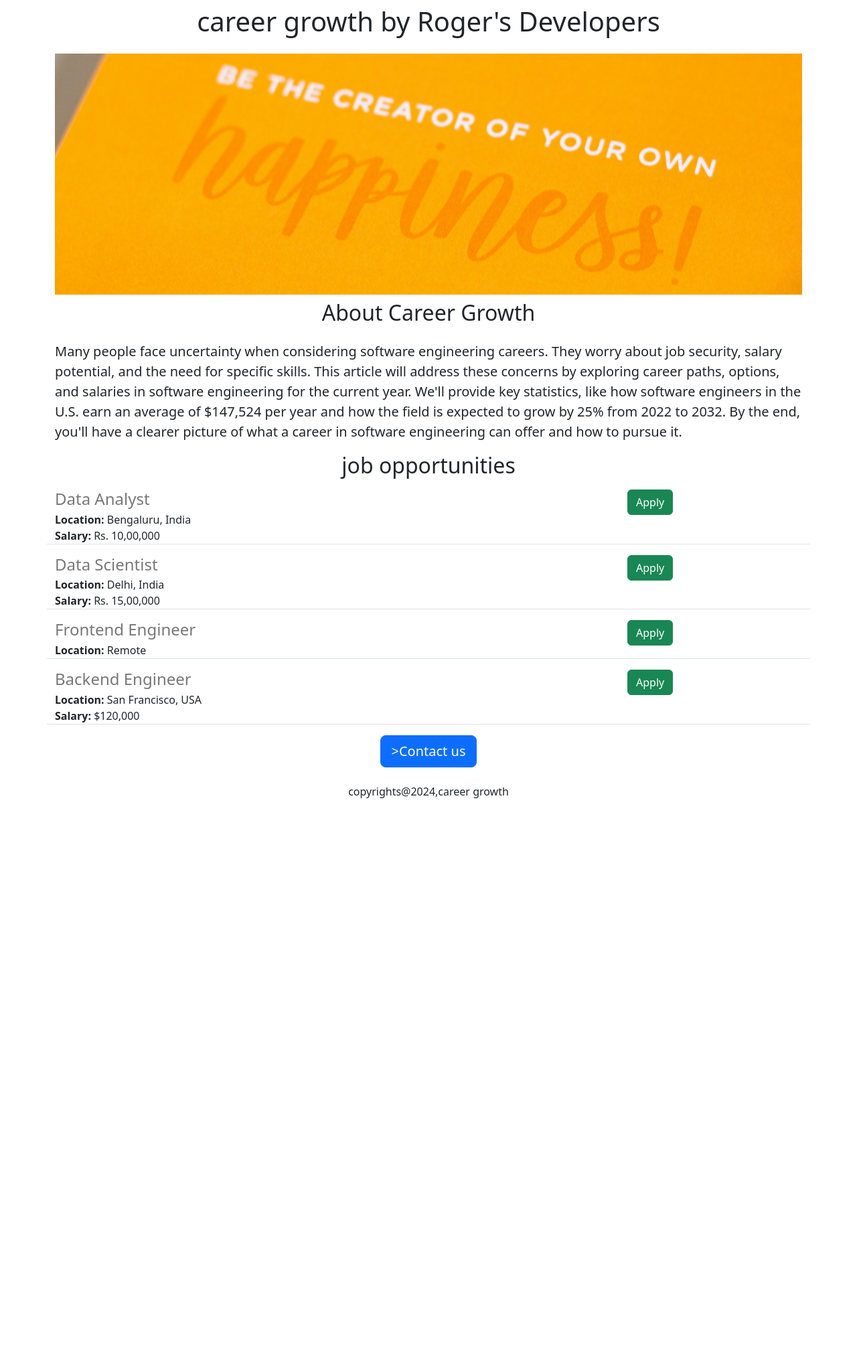
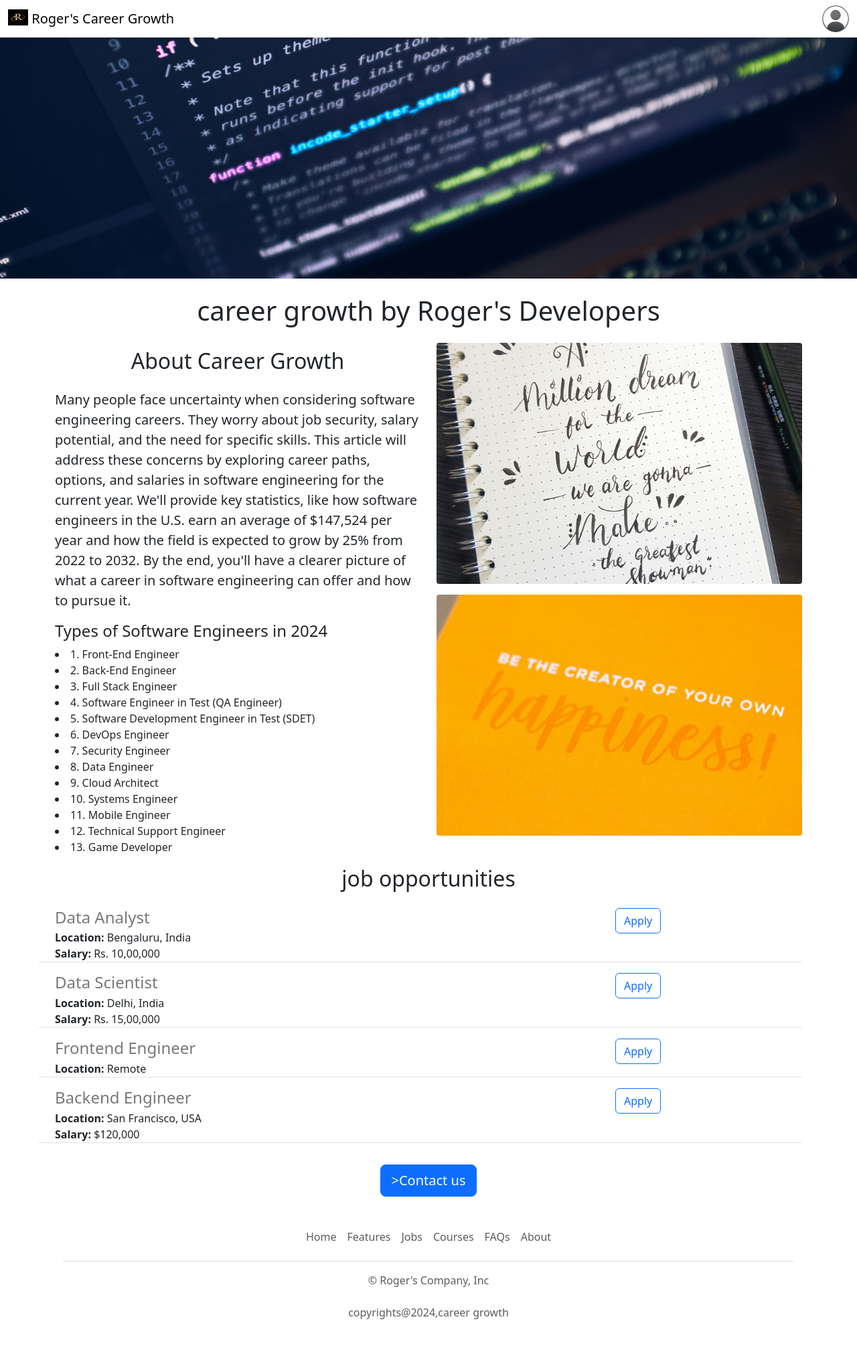
Before and after one commit to thejaravi02/first_web, a Flask app: page / in a window 1280 px wide. Shown: the whole page at 67% size. Before the commit the page ends 1192 px from the top, so only its background shows below. Run offline with Flask 3, Linux system fonts and the light colour scheme.

Commit message:
functional and aesthetic improvements

```diff
--- /dev/null
+++ b/templates/footer.html
@@ -0,0 +1,14 @@
+<div class="container">
+  <footer class="py-3 my-4">
+    <ul class="nav justify-content-center border-bottom pb-3 mb-3">
+      <li class="nav-item"><a href="https://ffe4a873-09d4-4652-896d-3933b4d612e9-00-gkcggid0q9ws.pike.replit.dev/" class="nav-link px-2 text-body-secondary">Home</a></li>
+      <li class="nav-item"><a href="#" class="nav-link px-2 text-body-secondary">Features</a></li>
+      <li class="nav-item"><a href="https://ffe4a873-09d4-4652-896d-3933b4d612e9-00-gkcggid0q9ws.pike.replit.dev/api/jobs" class="nav-link px-2 text-body-secondary">Jobs</a></li>
+      <li class="nav-item"><a href="#" class="nav-link px-2 text-body-secondary"> Courses </a></li>
+      <li class="nav-item"><a href="#" class="nav-link px-2 text-body-secondary">FAQs</a></li>
+      <li class="nav-item"><a href="#" class="nav-link px-2 text-body-secondary">About</a></li>
+    </ul>
+    <p class="text-center text-body-secondary">&copy; Roger's Company, Inc</p>
+    <p class="mt-4 text-center text-body-secondary">copyrights@2024,career growth</p>
+  </footer>
+</div>
--- a/templates/home.html
+++ b/templates/home.html
@@ -10,17 +10,45 @@
         height: 360px;
         width: 100%;
         object-fit: cover;
+        margin-bottom: 16px;
       }
     </style>
   </head>
   <body>
+    {% include 'nav.html' %}
+    <img class="img-fluid" id="banner" src='static/luca-bravo-XJXWbfSo2f0-unsplash.jpg' height="320">
     <div class="container">
     <h1 class="text-center mt-2 mb-4">
       career growth by {{company_name}}
     </h1>
-    <img class="img-fluid" id="banner" src='static/felicia-buitenwerf-6CuOUVt87e0-unsplash.jpg' height="320">
+    <div class="row" style="margin-bottom:16px;">
+      <div class="col-md-6">
+
     <h2 class="text-center mt-2 mb-4">About Career Growth</h2>
     <p class="lead">Many people face uncertainty when considering software engineering careers. They worry about job security, salary potential, and the need for specific skills. This article will address these concerns by exploring career paths, options, and salaries in software engineering for the current year. We'll provide key statistics, like how software engineers in the U.S. earn an average of $147,524 per year and how the field is expected to grow by 25% from 2022 to 2032. By the end, you'll have a clearer picture of what a career in software engineering can offer and how to pursue it.</p>
+
+        <h4>Types of Software Engineers in 2024</h4>
+        <li>1. Front-End Engineer</li>
+        <li>2. Back-End Engineer</li>
+         <li>3. Full Stack Engineer</li>
+        <li>4. Software Engineer in Test (QA Engineer)</li>
+        <li>5. Software Development Engineer in Test (SDET)</li>
+        <li>6. DevOps Engineer</li>
+        <li>7. Security Engineer</li>
+        <li>8. Data Engineer</li>
+        <li>9. Cloud Architect</li>
+        <li>10. Systems Engineer</li>
+        <li>11. Mobile Engineer</li>
+        <li>12. Technical Support Engineer</li>
+          <li>13. Game Developer</li>
+
+        </p>
+    </div>
+      <div class="d-none d-md-block col-md-6">
+    <img class="img-fluid" id="banner" src="static/alysha-rosly-xni9Q93xzaE-unsplash.jpg" style=" border-radius:4px;">
+        <img class="img-fluid" id="banner" src="static/felicia-buitenwerf-6CuOUVt87e0-unsplash.jpg" style=" border-radius:4px;">
+
+      </div>
   <h2 style="text-align:center">job opportunities</h2>
     <p>
       {% for job in jobs %}
@@ -28,8 +56,9 @@
       {% endfor %}
     </p>
       <div class="text-center">
-    <button class="btn btn-primary btn-lg">>Contact us</button>
-    <p class="mt-4">copyrights@2024,career growth</p>
+        <a class="btn btn-primary btn-lg" href="mailto:thejaravi02@gmail.com?subject=Questions%20about%20job%20opportunities&body=My%20Name%3A%20%3CYour%20Name%3E%0D%0AMy%20Question%3A%20%3CEnter%20question%20here%3E">>Contact us</a>
       </div>
+    </div>
+  {% include 'footer.html' %}
   </body>
 </html>
--- a/templates/jobitems.html
+++ b/templates/jobitems.html
@@ -13,7 +13,7 @@
     {% endif %}
   </div>
   <div class="col-3" >
-  <button type="button" class="btn btn-success">Apply</button>
+    <a type="button" class="btn btn-outline-primary" href="mailto:thejaravi02@gmail.com?subject=Application%20for%20{{job['title']}}&body=My%20Name%3A%20%3CYour%20Name%3E%0D%0AMy%20Resume%3A%20%3CResume%20link%3E%0D%0AMy%20linked-in%20profile%20link%3A%20%3Clinked%20In%3E">Apply</a>
   </div>
 
 </div>
--- /dev/null
+++ b/templates/nav.html
@@ -0,0 +1,13 @@
+<nav class="navbar shadow-sm fixed-top bg-white" >
+  <div class="container-fluid">
+    <a class="navbar-brand" href="#">
+      <img src="static/logotet1.avif" alt="Logo" width="30" height="24" class="d-inline-block align-text-top">
+        Roger's Career Growth
+    </a>
+    <img src="static/profilepic.jpg" height="40px" width="40px"
+      style="border-radius:50%"/>
+  </div>
+</nav>
+<div style="height:56px">
+
+</div>
```
Also changed, not shown: static/alysha-rosly-xni9Q93xzaE-unsplash.jpg (added), static/logotet1.avif (added), static/luca-bravo-XJXWbfSo2f0-unsplash.jpg (added), static/profilepic.jpg (added).
